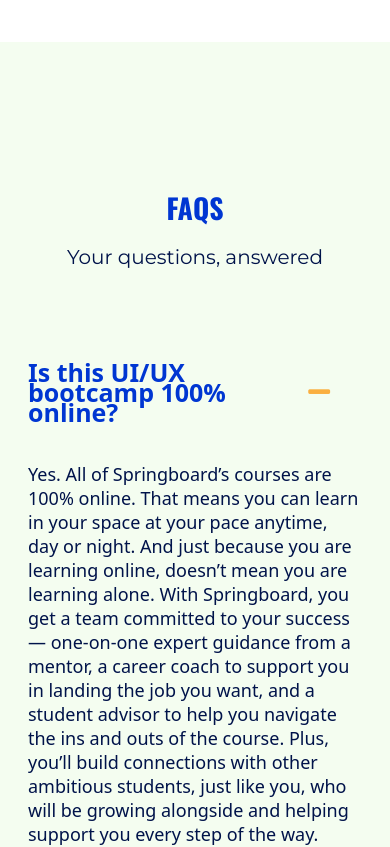
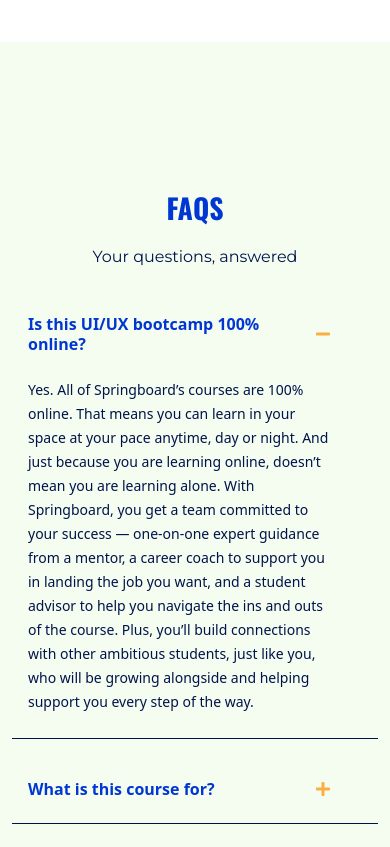
Before and after one commit to balogun14/AkwayaSkillTech, an Angular app: page / in a window 390 px wide. Shown: the part 4660-5507 px from the top of the page. Built offline with nearby package versions, Linux system fonts and the light colour scheme.

Commit message:
fixed corrections on q.a

```diff
--- a/src/app/faq/faq.component.css
+++ b/src/app/faq/faq.component.css
@@ -2,6 +2,9 @@
   background-color: var(--foundation-green-light);
   padding-top: 47px;
   padding-bottom: 47px;
+}
+.container {
+  max-width: 985px;
 }
 
 .faq-bg h1 {
@@ -18,7 +21,7 @@
   line-height: 34.08px;
   color: var(--foundation-blue-darker);
   font-family: "Montserrat", sans-serif;
-
+  margin-bottom: 50px;
 }
 .accordion {
   --bs-accordion-border-width: 0;
@@ -39,23 +42,21 @@
 }
 
 .accordion-button:focus {
-    z-index: 3;
-    border-color: transparent;
-    outline: 0;
-    box-shadow: none;
+  z-index: 3;
+  border-color: transparent;
+  outline: 0;
+  box-shadow: none;
 }
 
-.accordion-button{
-
+.accordion-button {
   padding: 1.5rem 3rem 1.5rem 1rem;
   line-height: 1.25rem;
   font-weight: 700;
   font-size: 25px;
   color: var(--foundation-blue);
-
 }
 
-.accordion-body{
+.accordion-body {
   padding: 1rem;
   line-height: 1.5rem;
   font-weight: 400;
@@ -79,4 +80,33 @@
 button.accordion-button .fas {
   margin-left: 10px;
   color: #faaf40;
+  font-size: 16px;
 }
+
+@media screen and (max-width: 768px) {
+  .faq-bg h1 {
+    font-size: 30px;
+  }
+
+  .faq-bg p {
+    font-size: 16px;
+  }
+
+  .accordion-button {
+    font-size: 20px;
+  }
+}
+
+@media screen and (max-width: 480px) {
+  .faq-bg p {
+    margin-bottom: 0px;
+  }
+  .accordion-button {
+    padding: 1.5rem 3rem 1.5rem 1rem;
+    font-size: 16px;
+  }
+  .accordion-body {
+    padding: 0rem 3rem 1.5rem 1rem;
+    font-size: 14px;
+  }
+}
--- a/src/app/faq/faq.component.html
+++ b/src/app/faq/faq.component.html
@@ -1,6 +1,6 @@
 <!-- Your accordion HTML -->
 <div class="faq-bg mt-5">
-  <div class="container">
+  <div class="container mx-auto">
     <div class="row d-flex justify-content-center align-items-center my-5">
       <div class="row">
         <h1
@@ -9,7 +9,7 @@
           FAQs
         </h1>
         <p
-          class="col-12 d-flex justify-content-center align-items-center skill mb-5"
+          class="col-12 d-flex justify-content-center align-items-center skill"
         >
           Your questions, answered
         </p>
--- a/src/app/plans/plans.component.html
+++ b/src/app/plans/plans.component.html
@@ -1,4 +1,4 @@
-<div class="plans container ms-auto">
+<div class="plans container mx-auto">
   <div class="row d-flex justify-content-center align-items-center my-5">
     <div class="row">
       <h1 class="text-uppercase col-12 d-flex justify-content-center align-items-center mentors fs-1 mt-5">
```
